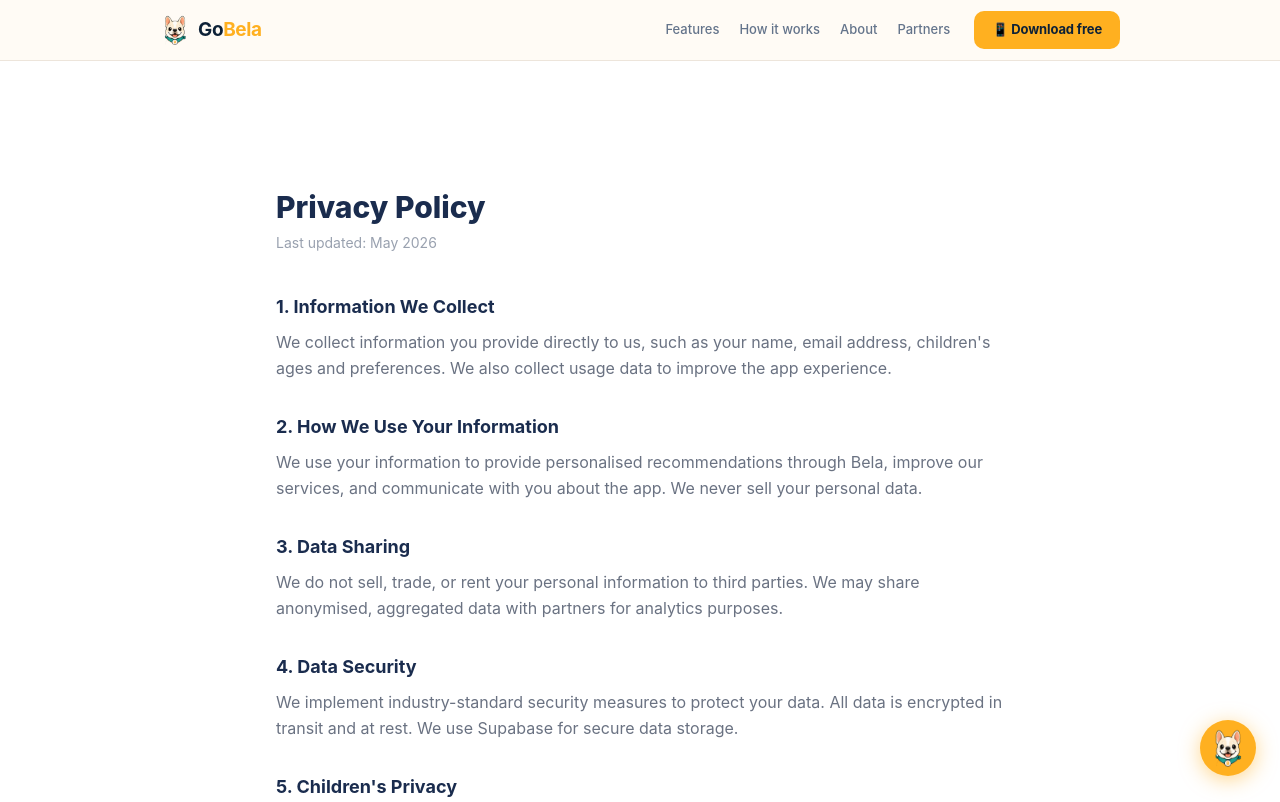
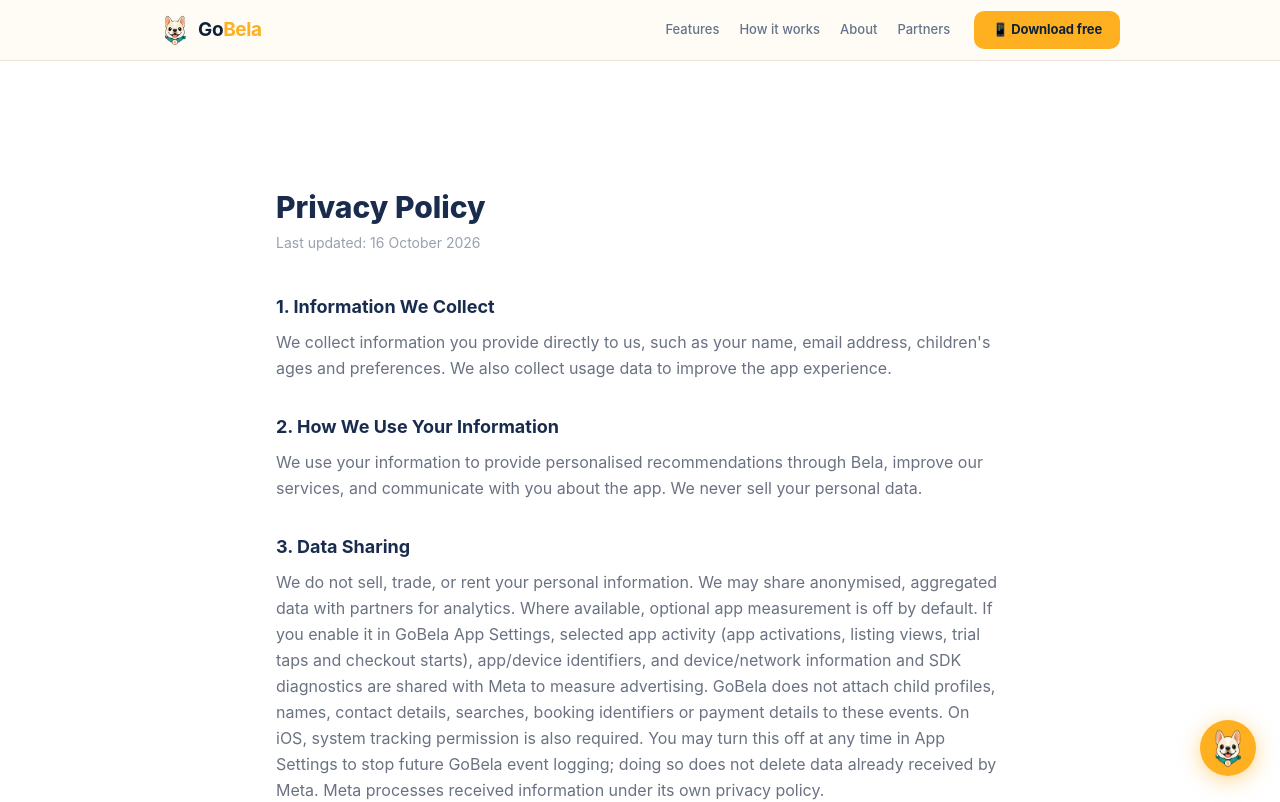
Before and after one commit to shuyangho-cloud/gobela-web, a Next.js app: page /privacy in a window 1280 px wide. Shown: the top 802 px of the page. Built offline with nearby package versions, Linux system fonts and the light colour scheme.

Commit message:
docs: disclose optional Meta app measurement

```diff
--- a/app/privacy/page.tsx
+++ b/app/privacy/page.tsx
@@ -10,7 +10,7 @@ export default function PrivacyPage() {
 					<h1 className="text-3xl font-extrabold text-[#1A2C4E] mb-2">
 						Privacy Policy
 					</h1>
-					<p className="text-gray-400 text-sm mb-10">Last updated: May 2026</p>
+					<p className="text-gray-400 text-sm mb-10">Last updated: 16 October 2026</p>
 
 					{[
 						{
@@ -23,7 +23,7 @@ export default function PrivacyPage() {
 						},
 						{
 							title: "3. Data Sharing",
-							body: "We do not sell, trade, or rent your personal information to third parties. We may share anonymised, aggregated data with partners for analytics purposes.",
+							body: "We do not sell, trade, or rent your personal information. We may share anonymised, aggregated data with partners for analytics. Where available, optional app measurement is off by default. If you enable it in GoBela App Settings, selected app activity (app activations, listing views, trial taps and checkout starts), app/device identifiers, and device/network information and SDK diagnostics are shared with Meta to measure advertising. GoBela does not attach child profiles, names, contact details, searches, booking identifiers or payment details to these events. On iOS, system tracking permission is also required. You may turn this off at any time in App Settings to stop future GoBela event logging; doing so does not delete data already received by Meta. Meta processes received information under its own privacy policy.",
 						},
 						{
 							title: "4. Data Security",
```
